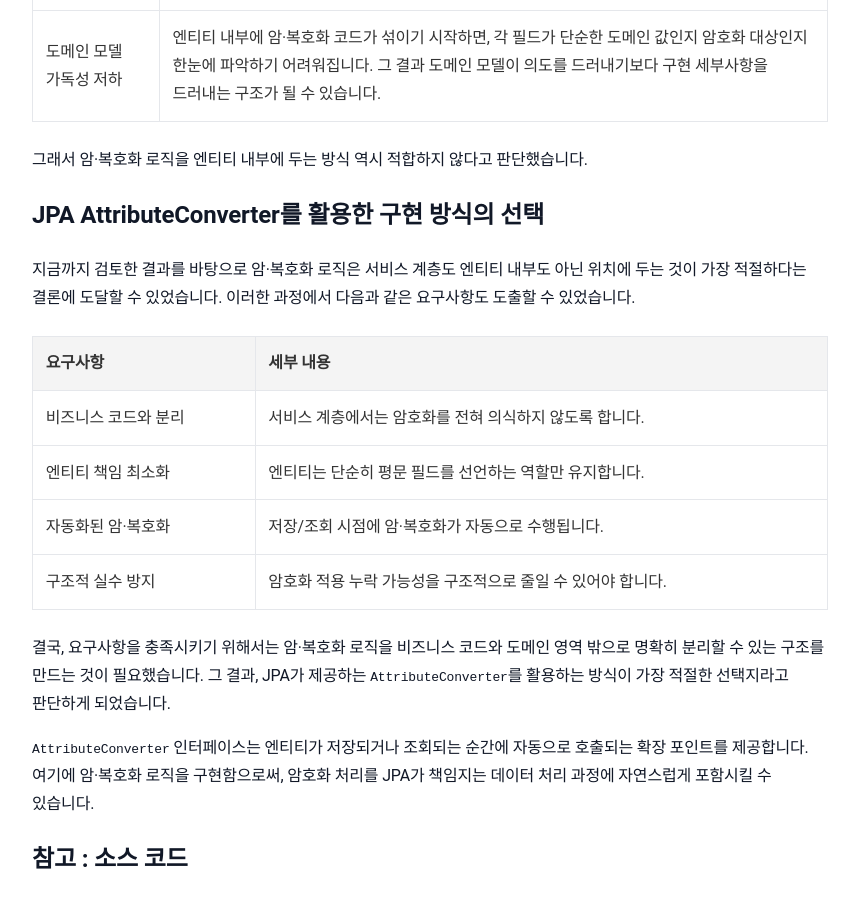
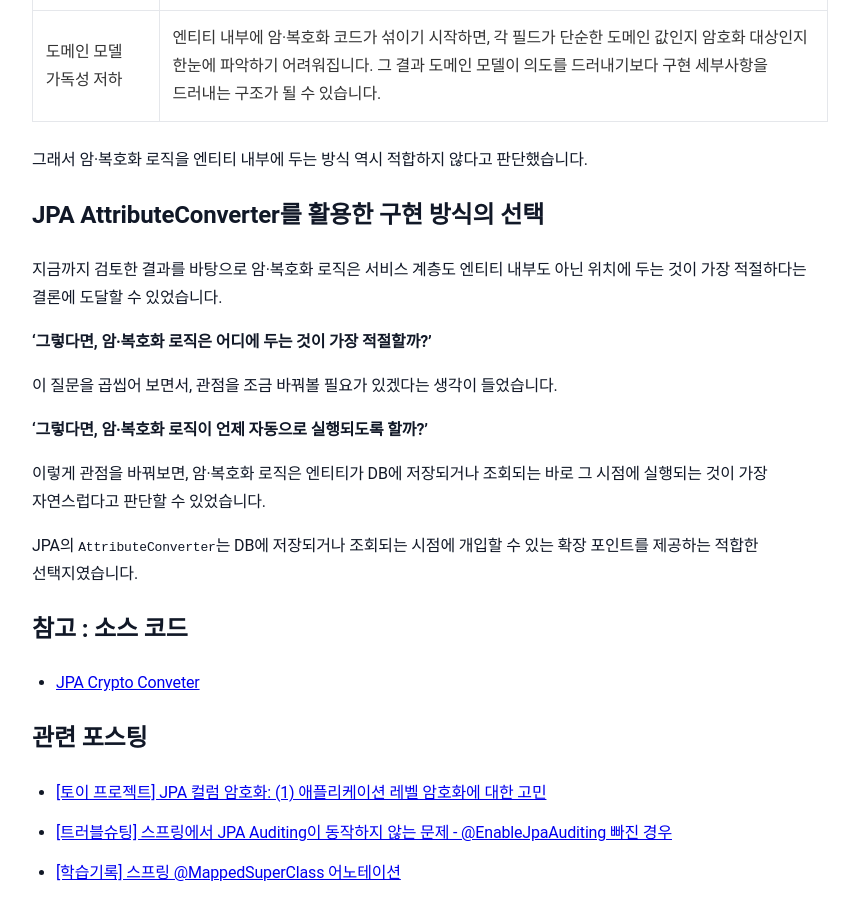
Before and after one commit to sanghoon-lee/sanghoon-lee.github.io, a Jekyll site: the page built from _posts/2026-01-25-JPACryptoConverter2.md, in a window 1280 px wide and 900 px high, scrolled down 1842 px. Shown: the whole window, without its empty margins (210-1069 px from the left). Built offline with Jekyll 4.4.1, drawn with Linux system fonts in a browser that asks for light colours; nearby versions of some CDN libraries; comment, search, counter and statistics services are not loaded.

Commit message:
포스팅 내용 수정

```diff
--- a/_posts/2026-01-25-JPACryptoConverter2.md
+++ b/_posts/2026-01-25-JPACryptoConverter2.md
@@ -42,19 +42,18 @@ categories: 토이프로젝트
 
 ## JPA AttributeConverter를 활용한 구현 방식의 선택
 
-지금까지 검토한 결과를 바탕으로 암·복호화 로직은 서비스 계층도 엔티티 내부도 아닌 위치에 두는 것이 가장 적절하다는 결론에 도달할 수 있었습니다. 이러한 과정에서 다음과 같은 요구사항도 도출할 수 있었습니다.
+지금까지 검토한 결과를 바탕으로 암·복호화 로직은 서비스 계층도 엔티티 내부도 아닌 위치에 두는 것이 가장 적절하다는 결론에 도달할 수 있었습니다.
 
-| 요구사항	| 세부 내용 |
-| ---- | ---- |
-| 비즈니스 코드와 분리	| 서비스 계층에서는 암호화를 전혀 의식하지 않도록 합니다. |
-| 엔티티 책임 최소화 |	엔티티는 단순히 평문 필드를 선언하는 역할만 유지합니다. |
-| 자동화된 암·복호화 |	저장/조회 시점에 암·복호화가 자동으로 수행됩니다. |
-| 구조적 실수 방지 | 암호화 적용 누락 가능성을 구조적으로 줄일 수 있어야 합니다. |
+**‘그렇다면, 암·복호화 로직은 어디에 두는 것이 가장 적절할까?’**
 
-결국, 요구사항을 충족시키기 위해서는 암·복호화 로직을 비즈니스 코드와 도메인 영역 밖으로 명확히 분리할 수 있는 구조를 만드는 것이 필요했습니다. 그 결과, JPA가 제공하는 `AttributeConverter`를 활용하는 방식이 가장 적절한 선택지라고 판단하게 되었습니다.
+이 질문을 곱씹어 보면서,
+관점을 조금 바꿔볼 필요가 있겠다는 생각이 들었습니다.
 
-`AttributeConverter` 인터페이스는 엔티티가 저장되거나 조회되는 순간에 자동으로 호출되는 확장 포인트를 제공합니다. 여기에 암·복호화 로직을 구현함으로써, 암호화 처리를 JPA가 책임지는 데이터 처리 과정에 자연스럽게 포함시킬 수 있습니다.
+**‘그렇다면, 암·복호화 로직이 언제 자동으로 실행되도록 할까?’**
 
+이렇게 관점을 바꿔보면, 암·복호화 로직은 엔티티가 DB에 저장되거나 조회되는 바로 그 시점에 실행되는 것이 가장 자연스럽다고 판단할 수 있었습니다.
+
+JPA의 `AttributeConverter`는 DB에 저장되거나 조회되는 시점에 개입할 수 있는 확장 포인트를 제공하는 적합한 선택지였습니다.
 
 ## 참고 : 소스 코드
 * [JPA Crypto Conveter](https://github.com/sanghoon-lee/jpa-crypto-converter)
```
